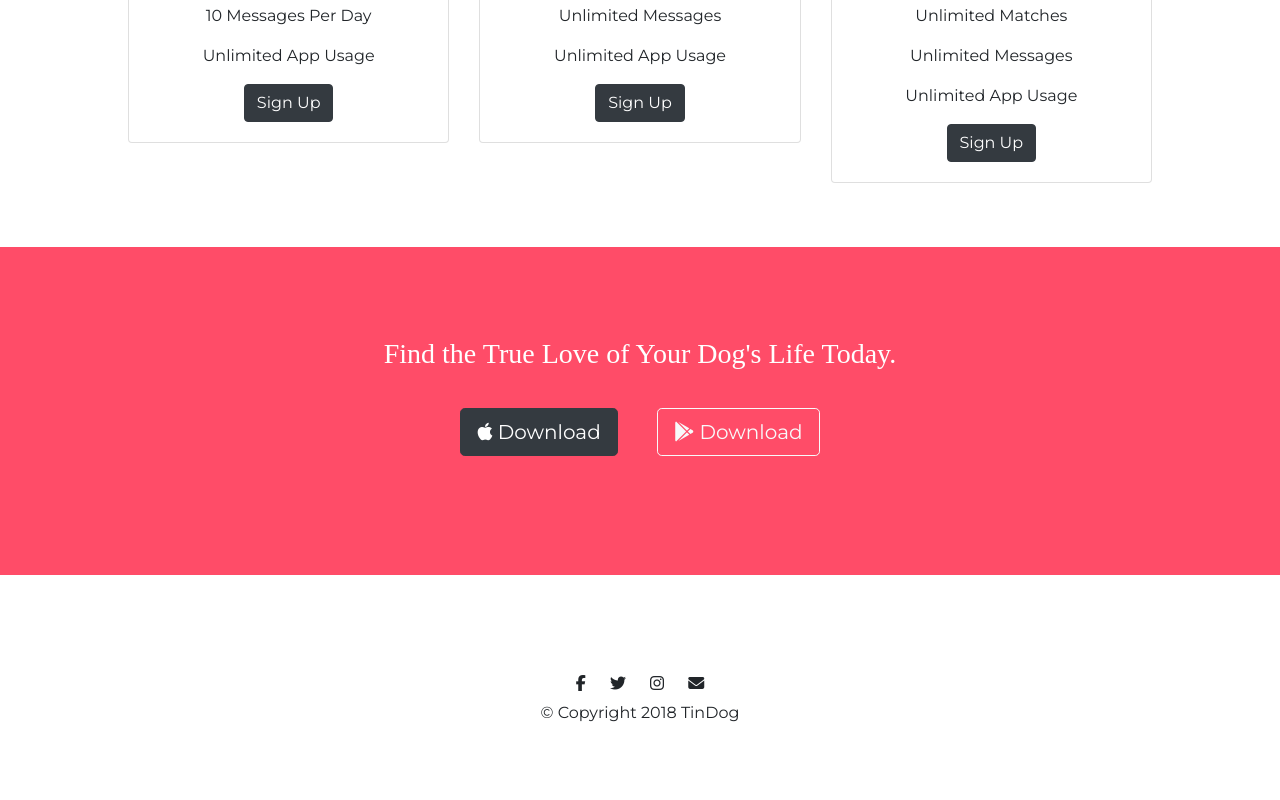
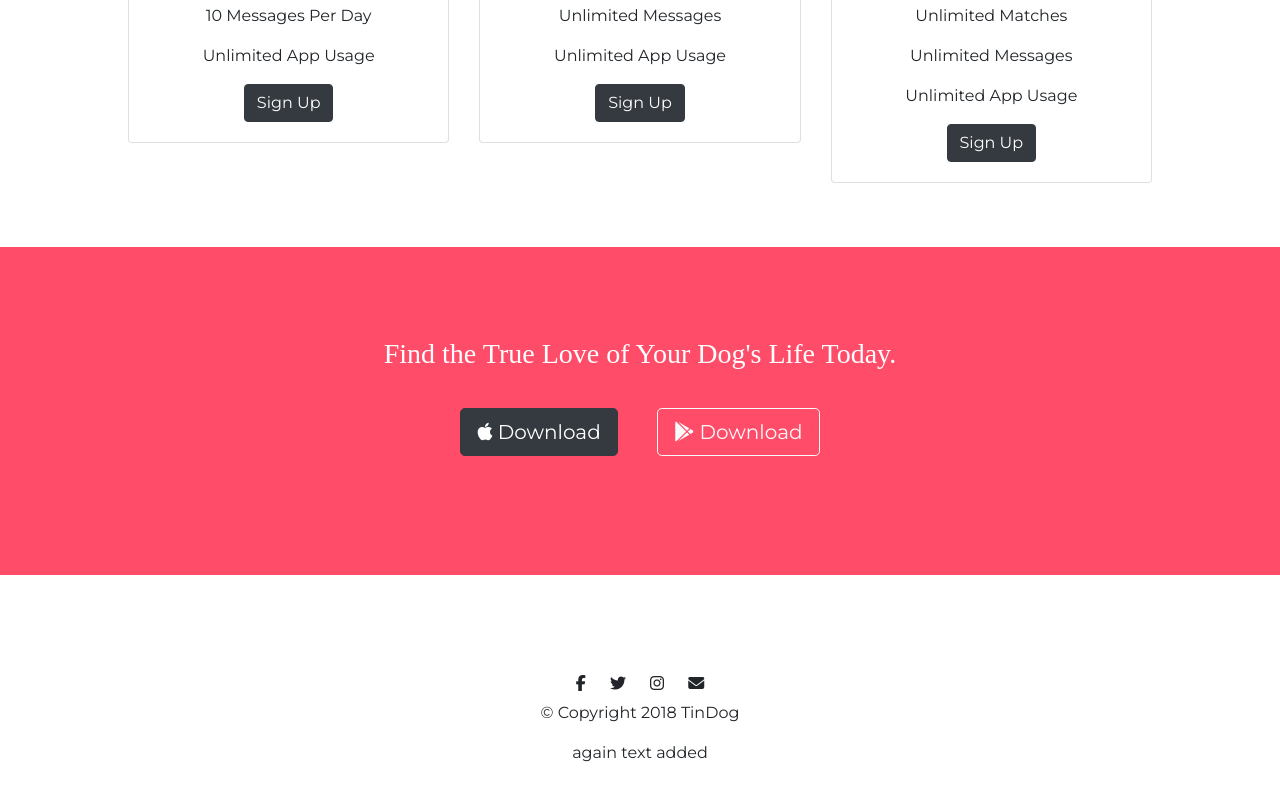
Before and after one commit to shanulhabib/tindog, a plain HTML site: page index.html in a window 1280 px wide. Shown: the part 1894-2694 px from the top of the page. Drawn offline with nearby package versions, Linux system fonts and the light colour scheme.

Commit message:
again text added

```diff
--- a/index.html
+++ b/index.html
@@ -263,6 +263,7 @@
       <i class="fa fa-instagram" aria-hidden="true"></i>
       <i class="fa fa-envelope" aria-hidden="true"></i>
       <p>© Copyright 2018 TinDog</p>
+      <p>again text added</p>
     </footer>
 
     <!-- Option 1: jQuery and Bootstrap Bundle (includes Popper) -->
```
